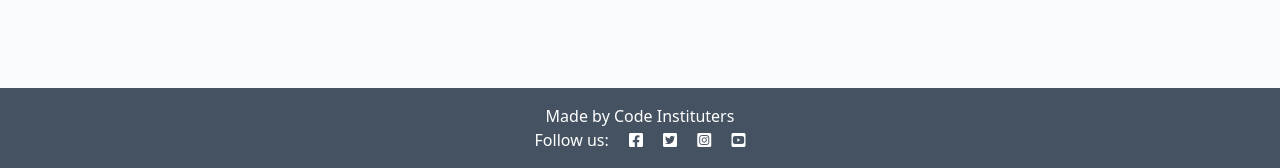
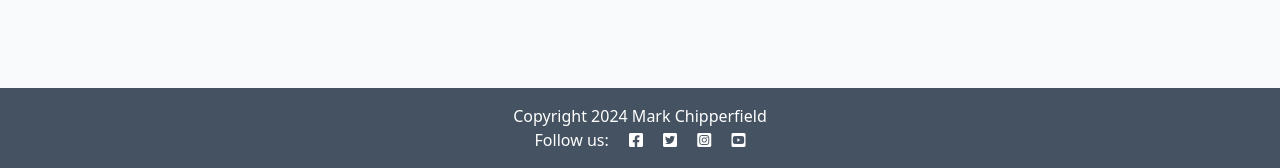
Before and after one commit to MarkChips/django-blog, a Django app: page / in a window 1280 px wide. Shown: the part 632-800 px from the top of the page. Run offline with Django 4.2, Linux system fonts and the light colour scheme; data that the repository does not hold is empty.

Commit message:
feat: :sparkles: add personalised copyright template block

```diff
--- a/blog/templates/blog/index.html
+++ b/blog/templates/blog/index.html
@@ -50,3 +50,4 @@
 
 <!-- index.html content ends here -->
 {% endblock %}
+{% block copyright %}Copyright 2024 Mark Chipperfield{% endblock %}
--- a/templates/base.html
+++ b/templates/base.html
@@ -60,7 +60,9 @@
 
     <!-- Footer -->
     <footer class="footer mt-auto py-3 dark-bg">
-        <p class="m-0 text-center text-white">Made by Code Instituters</p>
+        <p class="m-0 text-center text-white">
+            {% block copyright %}Made by Code Instituters{% endblock copyright %}
+        </p>
         <p class="m-0 text-center text-white">Follow us: <i class="fab fa-facebook-square ms-3"></i>
             <i class="fab fa-twitter-square ms-3"></i>
             <i class="fab fa-instagram-square ms-3"></i>
```
